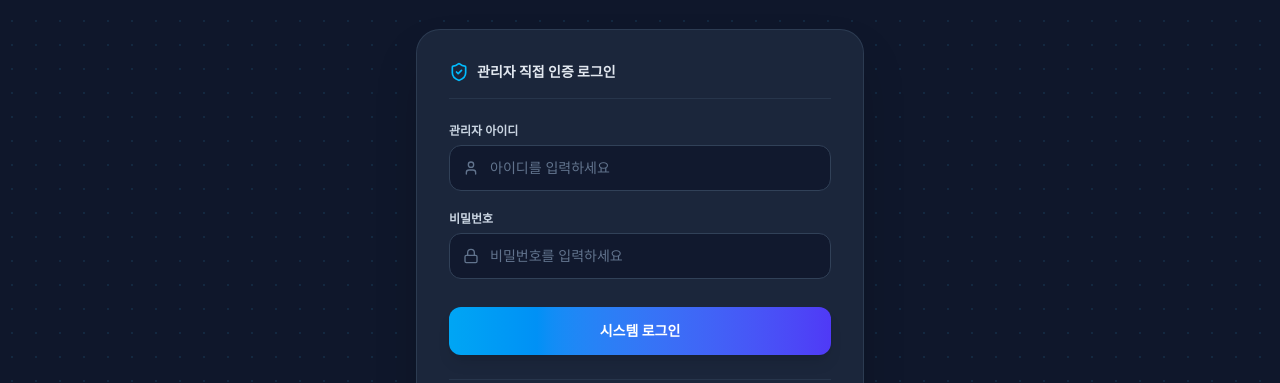
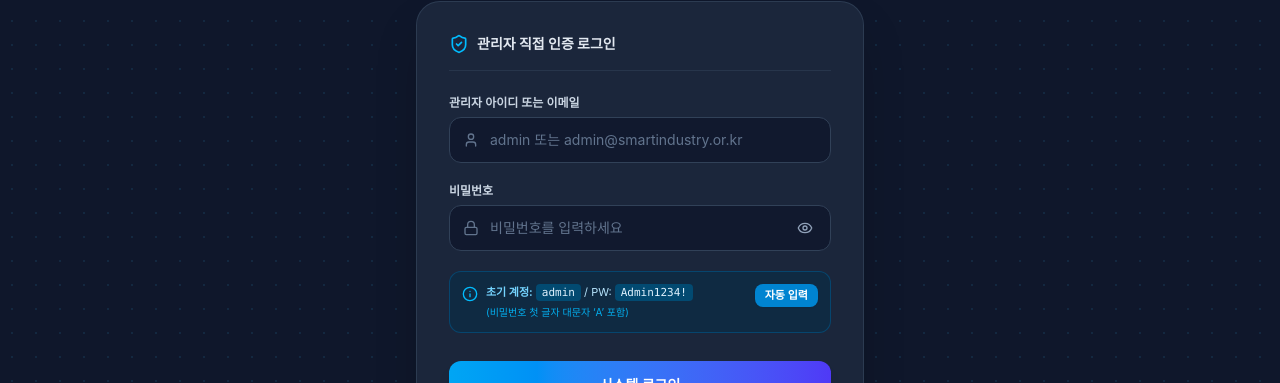
Before and after one commit to yojulab/ex_project_InstituteofFutureSmartIndustry, a Next.js app: page /admin/login in a window 1280 px wide. Shown: the part 321-704 px from the top of the page. Built offline with nearby package versions, Linux system fonts and the light colour scheme; no server answers.

Commit message:
fix(admin): enable email login and case-insensitive initial password with UI toggle

```diff
--- a/src/app/admin/login/page.tsx
+++ b/src/app/admin/login/page.tsx
@@ -3,12 +3,13 @@
 import React, { useState } from 'react';
 import { useRouter } from 'next/navigation';
 import Link from 'next/link';
-import { ShieldCheck, Lock, User, AlertCircle, ArrowLeft, Building2 } from 'lucide-react';
+import { ShieldCheck, Lock, User, AlertCircle, ArrowLeft, Building2, Eye, EyeOff, Info } from 'lucide-react';
 
 export default function AdminLoginPage() {
   const router = useRouter();
   const [username, setUsername] = useState('');
   const [password, setPassword] = useState('');
+  const [showPassword, setShowPassword] = useState(false);
   const [errorMsg, setErrorMsg] = useState('');
   const [loading, setLoading] = useState(false);
 
@@ -44,6 +45,11 @@ export default function AdminLoginPage() {
       setErrorMsg('서버와 통신할 수 없습니다. 잠시 후 다시 시도해 주세요.');
       setLoading(false);
     }
+  };
+
+  const handleFillDemo = () => {
+    setUsername('admin');
+    setPassword('Admin1234!');
   };
 
   return (
@@ -86,7 +92,7 @@ export default function AdminLoginPage() {
                 htmlFor="username"
                 className="block text-xs font-semibold text-slate-300 mb-1.5"
               >
-                관리자 아이디
+                관리자 아이디 또는 이메일
               </label>
               <div className="relative">
                 <input
@@ -97,7 +103,7 @@ export default function AdminLoginPage() {
                   required
                   value={username}
                   onChange={(e) => setUsername(e.target.value)}
-                  placeholder="아이디를 입력하세요"
+                  placeholder="admin 또는 admin@smartindustry.or.kr"
                   className="w-full pl-10 pr-4 py-3 bg-slate-900/80 border border-slate-700 rounded-xl text-white text-sm placeholder:text-slate-500 focus:outline-hidden focus:border-sky-500 focus:ring-1 focus:ring-sky-500"
                 />
                 <User className="w-4 h-4 text-slate-500 absolute left-3.5 top-1/2 -translate-y-1/2" />
@@ -115,16 +121,47 @@ export default function AdminLoginPage() {
                 <input
                   id="password"
                   name="password"
-                  type="password"
+                  type={showPassword ? 'text' : 'password'}
                   autoComplete="current-password"
                   required
                   value={password}
                   onChange={(e) => setPassword(e.target.value)}
                   placeholder="비밀번호를 입력하세요"
-                  className="w-full pl-10 pr-4 py-3 bg-slate-900/80 border border-slate-700 rounded-xl text-white text-sm placeholder:text-slate-500 focus:outline-hidden focus:border-sky-500 focus:ring-1 focus:ring-sky-500"
+                  className="w-full pl-10 pr-11 py-3 bg-slate-900/80 border border-slate-700 rounded-xl text-white text-sm placeholder:text-slate-500 focus:outline-hidden focus:border-sky-500 focus:ring-1 focus:ring-sky-500"
                 />
                 <Lock className="w-4 h-4 text-slate-500 absolute left-3.5 top-1/2 -translate-y-1/2" />
+                <button
+                  type="button"
+                  onClick={() => setShowPassword(!showPassword)}
+                  className="absolute right-3.5 top-1/2 -translate-y-1/2 text-slate-400 hover:text-slate-200 transition-colors p-1"
+                  aria-label={showPassword ? '비밀번호 숨기기' : '비밀번호 보기'}
+                >
+                  {showPassword ? <EyeOff className="w-4 h-4" /> : <Eye className="w-4 h-4" />}
+                </button>
               </div>
+            </div>
+
+            {/* 초기 기본 계정 안내 배너 & 자동입력 */}
+            <div className="p-3 rounded-xl bg-sky-950/50 border border-sky-800/60 text-xs text-sky-200 flex items-start justify-between gap-3">
+              <div className="flex items-start gap-2">
+                <Info className="w-4 h-4 text-sky-400 shrink-0 mt-0.5" />
+                <div className="text-[11px] leading-relaxed">
+                  <span className="font-bold text-sky-300">초기 계정:</span>{' '}
+                  <code className="px-1.5 py-0.5 rounded bg-sky-900 text-sky-100 font-mono">admin</code>{' '}
+                  / PW:{' '}
+                  <code className="px-1.5 py-0.5 rounded bg-sky-900 text-sky-100 font-mono">Admin1234!</code>
+                  <div className="text-[10px] text-sky-400/90 mt-0.5">
+                    (비밀번호 첫 글자 대문자 ‘A’ 포함)
+                  </div>
+                </div>
+              </div>
+              <button
+                type="button"
+                onClick={handleFillDemo}
+                className="shrink-0 px-2.5 py-1 text-[11px] font-semibold bg-sky-600 hover:bg-sky-500 text-white rounded-lg transition-colors shadow-xs"
+              >
+                자동 입력
+              </button>
             </div>
 
             <div className="pt-2">
--- a/src/lib/auth/service.ts
+++ b/src/lib/auth/service.ts
@@ -26,7 +26,10 @@ export async function authenticateAdmin(
 ): Promise<LoginResult> {
   await connectToDatabase();
 
-  const user = await AdminUser.findOne({ username: username.toLowerCase().trim() });
+  const cleaned = username.toLowerCase().trim();
+  const user = await AdminUser.findOne({
+    $or: [{ username: cleaned }, { email: cleaned }],
+  });
 
   if (!user) {
     await recordAuditLog({
@@ -84,7 +87,14 @@ export async function authenticateAdmin(
   }
 
   // 비밀번호 검증
-  const isMatch = await verifyPassword(plainPassword, user.passwordHash);
+  let isMatch = await verifyPassword(plainPassword, user.passwordHash);
+
+  // 기본 초기 비밀번호 대소문자 입력 편의 지원 (Admin1234! / admin1234!)
+  if (!isMatch && (plainPassword === 'admin1234!' || plainPassword === 'Admin1234!')) {
+    if (await verifyPassword('Admin1234!', user.passwordHash)) {
+      isMatch = true;
+    }
+  }
 
   if (!isMatch) {
     user.failedAttempts = (user.failedAttempts || 0) + 1;
--- a/src/lib/validators/index.ts
+++ b/src/lib/validators/index.ts
@@ -1,12 +1,12 @@
 import { z } from 'zod';
 
-// 관리자 로그인 검증
+// 관리자 로그인 검증 (아이디 또는 이메일 허용)
 export const LoginSchema = z.object({
   username: z
     .string()
-    .min(3, '아이디는 최소 3자 이상이어야 합니다.')
-    .max(50, '아이디는 최대 50자 이하이어야 합니다.')
-    .regex(/^[a-zA-Z0-9_.-]+$/, '아이디는 영문, 숫자, 밑줄, 마침표, 하이픈만 허용됩니다.'),
+    .min(3, '아이디 또는 이메일을 3자 이상 입력해주세요.')
+    .max(100, '아이디는 최대 100자 이하이어야 합니다.')
+    .regex(/^[a-zA-Z0-9_.@-]+$/, '아이디는 영문, 숫자, 밑줄, 마침표, 하이픈, @ 기호만 허용됩니다.'),
   password: z.string().min(1, '비밀번호를 입력해주세요.'),
 });
 
```
